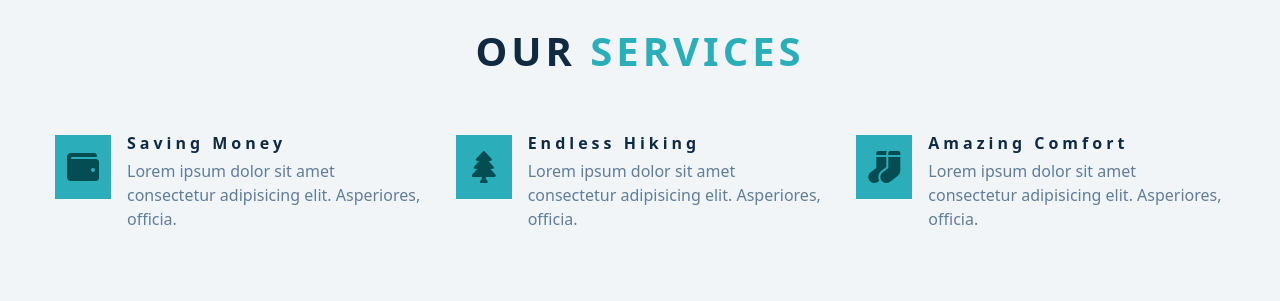
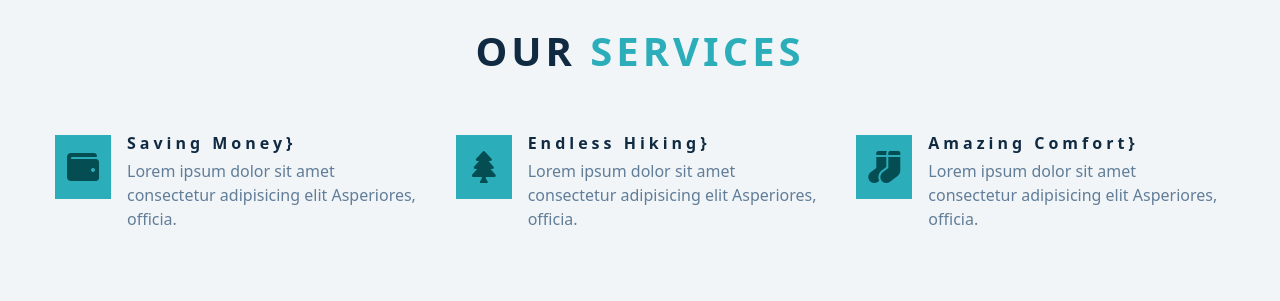
Before and after one commit to isnendyankp/backroads, a React (Create React App) app: page / in a window 1280 px wide. Shown: the part 1540-1841 px from the top of the page. Built offline with nearby package versions, Linux system fonts and the light colour scheme.

Commit message:
Services Component: create function services at data.js for export to services.js

```diff
--- a/src/components/Services.js
+++ b/src/components/Services.js
@@ -1,44 +1,23 @@
+import { services } from '../data'
 import Title from './Title'
 const Services = () => {
   return (
     <section className="section services" id="services">
       <Title title='our' subTitle='services' />
-      {/* <div className="section-title">
-        <h2>our <span>services</span></h2>
-      </div> */}
+
       <div className="section-center services-center">
-        <article className="service">
-          <span className="service-icon"><i className="fas fa-wallet fa-fw"></i></span>
+         {services.map((service) => {
+          const {id, icon, title, text} =service
+          return (
+          <article className="service" key={id}>
+          <span className="service-icon"><i className={icon}></i></span>
           <div className="service-info">
-            <h4 className="service-title">saving money</h4>
-            <p className="service-text">
-              Lorem ipsum dolor sit amet consectetur adipisicing elit.
-              Asperiores, officia.
-            </p>
+            <h4 className="service-title">{title}}</h4>
+            <p className="service-text">{text}</p>
           </div>
-        </article>
-
-        <article className="service">
-          <span className="service-icon"><i className="fas fa-tree fa-fw"></i></span>
-          <div className="service-info">
-            <h4 className="service-title">endless hiking</h4>
-            <p className="service-text">
-              Lorem ipsum dolor sit amet consectetur adipisicing elit.
-              Asperiores, officia.
-            </p>
-          </div>
-        </article>
-
-        <article className="service">
-          <span className="service-icon"><i className="fas fa-socks fa-fw"></i></span>
-          <div className="service-info">
-            <h4 className="service-title">amazing comfort</h4>
-            <p className="service-text">
-              Lorem ipsum dolor sit amet consectetur adipisicing elit.
-              Asperiores, officia.
-            </p>
-          </div>
-        </article>
+          </article>
+          )
+        })}
       </div>
     </section>
   )
--- a/src/components/Tours.js
+++ b/src/components/Tours.js
@@ -3,9 +3,7 @@
   return (
     <section className="section" id="tours">
       <Title title='featured' subTitle='tours' />
-      {/* <div className="section-title">
-        <h2>featured <span>tours</span></h2>
-      </div> */}
+
 
       <div className="section-center featured-center">
         <article className="tour-card">
--- a/src/data.js
+++ b/src/data.js
@@ -10,3 +10,24 @@
   { id: 2, href: 'https://www.twitter.com', icon: 'fab fa-twitter' },
   { id: 3, href: 'https://www.twitter.com', icon: 'fab fa-squarespace' },
 ];
+
+export const services = [
+  {
+    id: 1,
+    icon: 'fas fa-wallet fa-fw',
+    title: 'saving money',
+    text: 'Lorem ipsum dolor sit amet consectetur adipisicing elit Asperiores, officia.',
+  },
+  {
+    id: 2,
+    icon: 'fas fa-tree fa-fw',
+    title: 'endless hiking',
+    text: 'Lorem ipsum dolor sit amet consectetur adipisicing elit Asperiores, officia.',
+  },
+  {
+    id: 3,
+    icon: 'fas fa-socks fa-fw',
+    title: 'amazing comfort',
+    text: 'Lorem ipsum dolor sit amet consectetur adipisicing elit Asperiores, officia.',
+  },
+];
```
